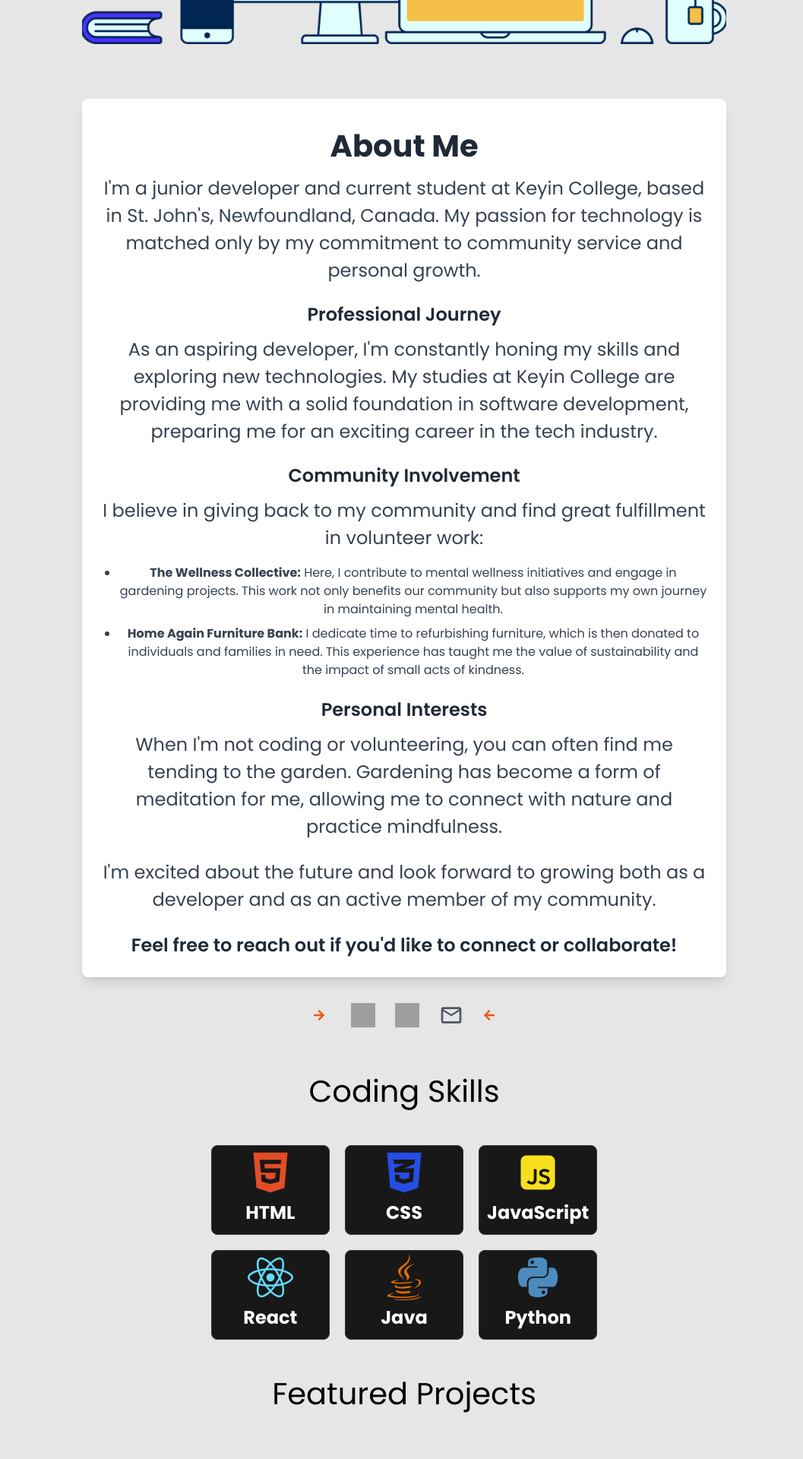
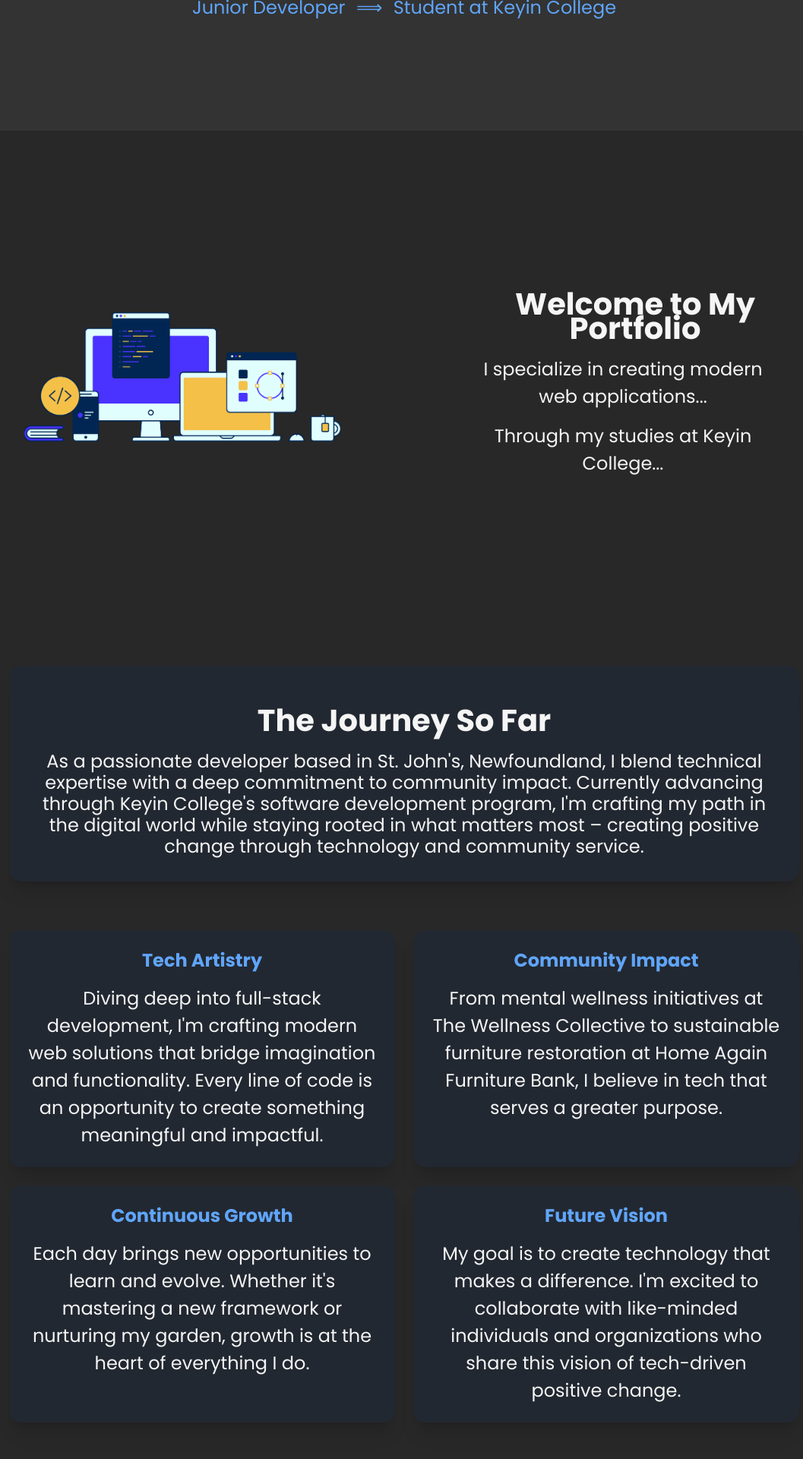
Before and after one commit to kyhol/kyhol.github.io, a React (Create React App) app: page / in a window 1280 px wide. Shown: the part 540-2460 px from the top of the page at 76% size, without its empty margins (108-1165 px from the left). Built offline with nearby package versions, Linux system fonts and the light colour scheme; grey boxes are pictures that could not be loaded; a web font is replaced by a local one.

Commit message:
Reworked landing page Broke down into components and added animations

```diff
--- a/src/App.css
+++ b/src/App.css
@@ -23,6 +23,7 @@ body {
   align-items: center; /* Centers content vertically */
   padding: 20px;
   margin-top: 3rem;
+  background-color: #282828;
 }
 /*
   1. Use a more-intuitive box-sizing model.
--- /dev/null
+++ b/src/Components/Animations/ScrollAnimation.css
@@ -0,0 +1,42 @@
+@keyframes swingInLeft {
+  0% {
+    transform: translateX(-100%);
+    opacity: 0;
+  }
+  100% {
+    transform: translateX(0);
+    opacity: 1;
+  }
+}
+
+@keyframes swingInRight {
+  0% {
+    transform: translateX(100%);
+    opacity: 0;
+  }
+  100% {
+    transform: translateX(0);
+    opacity: 1;
+  }
+}
+
+.swing-in-left {
+  opacity: 0;
+  transform: translateX(-100px);
+  transition: all 1s ease-out;
+  visibility: hidden; /* Start hidden */
+}
+
+.swing-in-right {
+  opacity: 0;
+  transform: translateX(100px);
+  transition: all 1s ease-out;
+  visibility: hidden; /* Start hidden */
+}
+
+.animate-swing-left,
+.animate-swing-right {
+  opacity: 1;
+  transform: translateX(0);
+  visibility: visible; /* Show when animated */
+}
--- /dev/null
+++ b/src/Components/Animations/ScrollAnimation.jsx
@@ -0,0 +1,52 @@
+import React, { useEffect, useRef } from "react";
+import "./ScrollAnimation.css";
+
+const ScrollAnimation = ({ children, direction, className }) => {
+  const elementRef = useRef(null);
+
+  useEffect(() => {
+    const observerOptions = {
+      root: null,
+      rootMargin: "-50px", // Only trigger when element is 50px into viewport
+      threshold: 0.1, // Trigger earlier
+    };
+
+    const handleIntersection = (entries) => {
+      entries.forEach((entry) => {
+        // Only add animation class if element is entering viewport from below
+        if (entry.isIntersecting && entry.boundingClientRect.top > 0) {
+          entry.target.classList.add(
+            direction === "left" ? "animate-swing-left" : "animate-swing-right"
+          );
+        }
+      });
+    };
+
+    const observer = new IntersectionObserver(
+      handleIntersection,
+      observerOptions
+    );
+
+    // Small delay to ensure initial state is set
+    setTimeout(() => {
+      if (elementRef.current) {
+        observer.observe(elementRef.current);
+      }
+    }, 100);
+
+    return () => observer.disconnect();
+  }, [direction]);
+
+  return (
+    <div
+      ref={elementRef}
+      className={`${
+        direction === "left" ? "swing-in-left" : "swing-in-right"
+      } ${className || ""}`}
+    >
+      {children}
+    </div>
+  );
+};
+
+export default ScrollAnimation;
--- /dev/null
+++ b/src/Components/LandingAbout/AboutDescription.jsx
@@ -0,0 +1,90 @@
+// AboutDescription.jsx
+import React from "react";
+import ScrollAnimation from "../Animations/ScrollAnimation";
+
+const AboutDescription = () => {
+  return (
+    <div className="mx-auto p-6">
+      <div className="text-center flex flex-col items-center justify-center min-h-[400px] rounded-3xl p-8">
+        <div className="flex flex-col gap-16 w-full">
+          {/* Main Introduction */}
+          <ScrollAnimation direction="left" className="w-full">
+            <div className="bg-gray-800 rounded-2xl p-8 shadow-xl bg-opacity-60">
+              <h2
+                className="text-4xl font-bold mb-6"
+                style={{ color: "whitesmoke" }}
+              >
+                The Journey So Far
+              </h2>
+              <p className="text-lg" style={{ color: "whitesmoke" }}>
+                As a passionate developer based in St. John's, Newfoundland, I
+                blend technical expertise with a deep commitment to community
+                impact. Currently advancing through Keyin College's software
+                development program, I'm crafting my path in the digital world
+                while staying rooted in what matters most – creating positive
+                change through technology and community service.
+              </p>
+            </div>
+          </ScrollAnimation>
+
+          {/* Skills and Passions Grid */}
+          <ScrollAnimation direction="right" className="w-full">
+            <div className="grid grid-cols-2 gap-6">
+              {/* Tech Journey */}
+              <div className="bg-gray-800 rounded-2xl p-6 shadow-xl bg-opacity-60">
+                <h3 className="text-2xl font-bold mb-4 text-blue-400">
+                  Tech Artistry
+                </h3>
+                <p style={{ color: "whitesmoke" }}>
+                  Diving deep into full-stack development, I'm crafting modern
+                  web solutions that bridge imagination and functionality. Every
+                  line of code is an opportunity to create something meaningful
+                  and impactful.
+                </p>
+              </div>
+
+              {/* Community Impact */}
+              <div className="bg-gray-800 rounded-2xl p-6 shadow-xl bg-opacity-60">
+                <h3 className="text-2xl font-bold mb-4 text-blue-400">
+                  Community Impact
+                </h3>
+                <p style={{ color: "whitesmoke" }}>
+                  From mental wellness initiatives at The Wellness Collective to
+                  sustainable furniture restoration at Home Again Furniture
+                  Bank, I believe in tech that serves a greater purpose.
+                </p>
+              </div>
+
+              {/* Growth Mindset */}
+              <div className="bg-gray-800 rounded-2xl p-6 shadow-xl bg-opacity-60">
+                <h3 className="text-2xl font-bold mb-4 text-blue-400">
+                  Continuous Growth
+                </h3>
+                <p style={{ color: "whitesmoke" }}>
+                  Each day brings new opportunities to learn and evolve. Whether
+                  it's mastering a new framework or nurturing my garden, growth
+                  is at the heart of everything I do.
+                </p>
+              </div>
+
+              {/* Future Vision */}
+              <div className="bg-gray-800 rounded-2xl p-6 shadow-xl bg-opacity-60">
+                <h3 className="text-2xl font-bold mb-4 text-blue-400">
+                  Future Vision
+                </h3>
+                <p style={{ color: "whitesmoke" }}>
+                  My goal is to create technology that makes a difference. I'm
+                  excited to collaborate with like-minded individuals and
+                  organizations who share this vision of tech-driven positive
+                  change.
+                </p>
+              </div>
+            </div>
+          </ScrollAnimation>
+        </div>
+      </div>
+    </div>
+  );
+};
+
+export default AboutDescription;
--- a/src/Components/LandingAbout/LandingAbout.jsx
+++ b/src/Components/LandingAbout/LandingAbout.jsx
@@ -1,92 +1,50 @@
 import React from "react";
 import { MdOutlineEmail } from "react-icons/md";
-import { FaArrowLeft, FaArrowRight, FaSmileBeam } from "react-icons/fa";
+import { FaArrowLeft, FaArrowRight } from "react-icons/fa";
 import LinkedInLogo from "../../Assets/Footer/Group 1000005950.svg";
 import GitHubLogo from "../../Assets/Footer/Group 1000005949.svg";
 import "./LandingAbout.css";
-import computerPic from "../../Assets/computerPic.png";
+import ProfilePic from "../../Assets/Profile/Subtract.png";
+import PicLeftTextRight from "./LandingPicLeftTextRight";
+import AboutDescription from "./AboutDescription";
 
 const LandingAbout = () => {
   return (
-    <div className="max-w-4xl mx-auto p-6">
-      <div className="text-center">
-        <br />
-        <br />
-        <h1 className="landing-about-heading text-4xl font-bold mb-6">
-          Hi, I'm Kyle. <FaSmileBeam className="smiley-icon inline-block" />
-        </h1>
-        <br />
-        <br />
-        <img
-          src={computerPic}
-          alt="Computer Pic"
-          className="computer-pic mx-auto"
-        />
-      </div>
-      <br />
-      <br />
-      <br />
+    <div className="mx-auto p-6">
+      {/* Hero Section with Dark Background */}
+      <div
+        className="text-center flex flex-col items-center justify-center min-h-[400px]  rounded-3xl p-8"
+        style={{ backgroundColor: "#333", height: "75vh" }}
+      >
+        {/* Profile Section */}
+        <div className="flex flex-col items-center gap-6">
+          {/* Profile Image */}
+          <div className="rounded-2xl overflow-hidden bg-gray-700 p-4">
+            <img
+              src={ProfilePic}
+              alt="Kyle's Profile"
+              className="w-32 h-32 rounded-lg object-cover"
+            />
+          </div>
 
-      <div className="bg-white shadow-lg rounded-lg p-6">
-        <h2 className="text-3xl font-bold mb-6 text-gray-800">About Me</h2>
+          {/* Name */}
+          <h1 className="text-5xl font-bold" style={{ color: "whitesmoke" }}>
+            Hi, I'm Kyle
+          </h1>
 
-        <p className="mb-4 text-gray-700">
-          I'm a junior developer and current student at Keyin College, based in
-          St. John's, Newfoundland, Canada. My passion for technology is matched
-          only by my commitment to community service and personal growth.
-        </p>
-
-        <h3 className="text-2xl font-semibold mt-6 mb-3 text-gray-800">
-          Professional Journey
-        </h3>
-        <p className="mb-4 text-gray-700">
-          As an aspiring developer, I'm constantly honing my skills and
-          exploring new technologies. My studies at Keyin College are providing
-          me with a solid foundation in software development, preparing me for
-          an exciting career in the tech industry.
-        </p>
-
-        <h3 className="text-2xl font-semibold mt-6 mb-3 text-gray-800">
-          Community Involvement
-        </h3>
-        <p className="mb-4 text-gray-700">
-          I believe in giving back to my community and find great fulfillment in
-          volunteer work:
-        </p>
-        <ul className="list-disc pl-6 mb-4 text-gray-700">
-          <li className="mb-2">
-            <strong>The Wellness Collective:</strong> Here, I contribute to
-            mental wellness initiatives and engage in gardening projects. This
-            work not only benefits our community but also supports my own
-            journey in maintaining mental health.
-          </li>
-          <li className="mb-2">
-            <strong>Home Again Furniture Bank:</strong> I dedicate time to
-            refurbishing furniture, which is then donated to individuals and
-            families in need. This experience has taught me the value of
-            sustainability and the impact of small acts of kindness.
-          </li>
-        </ul>
-
-        <h3 className="text-2xl font-semibold mt-6 mb-3 text-gray-800">
-          Personal Interests
-        </h3>
-        <p className="mb-4 text-gray-700">
-          When I'm not coding or volunteering, you can often find me tending to
-          the garden. Gardening has become a form of meditation for me, allowing
-          me to connect with nature and practice mindfulness.
-        </p>
-
-        <p className="mt-6 text-gray-700">
-          I'm excited about the future and look forward to growing both as a
-          developer and as an active member of my community.
-        </p>
-
-        <p className="mt-6 font-semibold text-gray-800">
-          Feel free to reach out if you'd like to connect or collaborate!
-        </p>
+          {/* Subtitle */}
+          <p className="text-lg text-blue-400">
+            Junior Developer <span className="mx-2">⟹</span> Student at Keyin
+            College
+          </p>
+        </div>
       </div>
 
+      <PicLeftTextRight />
+
+      {/* About Me Card */}
+      <AboutDescription />
+      {/* Social Links Footer */}
       <div className="aboutLogoContainer flex justify-center items-center space-x-4 mt-6">
         <FaArrowRight className="text-orange-600 mr-2" />
         <a
--- /dev/null
+++ b/src/Components/LandingAbout/LandingPicLeftTextRight.jsx
@@ -0,0 +1,49 @@
+import React from "react";
+import ScrollAnimation from "../Animations/ScrollAnimation";
+import computerPic from "../../Assets/computerPic.png";
+
+const LandingPicLeftTextRight = () => {
+  return (
+    <div className="mx-auto p-6">
+      <div
+        className="text-center flex flex-col items-center justify-center min-h-[400px] rounded-3xl p-8"
+        style={{ height: "75vh" }}
+      >
+        <div className="flex items-center justify-center gap-16 w-full">
+          {/* Left side - Computer Picture */}
+          <ScrollAnimation
+            direction="left"
+            className="w-2/5 flex justify-center"
+          >
+            <img
+              src={computerPic}
+              alt="Computer Pic"
+              className="computer-pic w-full h-auto"
+            />
+          </ScrollAnimation>
+
+          {/* Right side - Text Content */}
+          <ScrollAnimation
+            direction="right"
+            className="w-1/2 flex flex-col items-start pl-8"
+          >
+            <h2
+              className="text-2xl font-bold mb-4 ml-24"
+              style={{ color: "whitesmoke" }}
+            >
+              Welcome to My Portfolio
+            </h2>
+            <p className="mb-4 ml-16" style={{ color: "whitesmoke" }}>
+              I specialize in creating modern web applications...
+            </p>
+            <p className="ml-16" style={{ color: "whitesmoke" }}>
+              Through my studies at Keyin College...
+            </p>
+          </ScrollAnimation>
+        </div>
+      </div>
+    </div>
+  );
+};
+
+export default LandingPicLeftTextRight;
```
Also changed, not shown: 2 other files (tests, documents, lock files or other folders).
